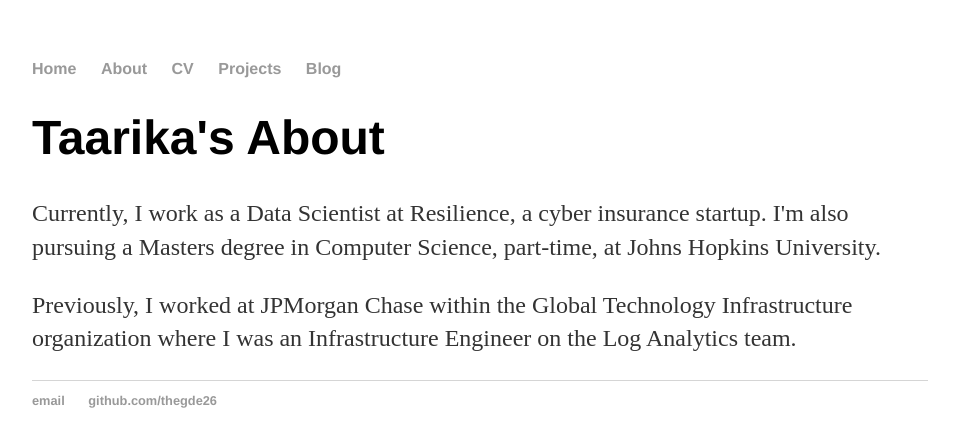
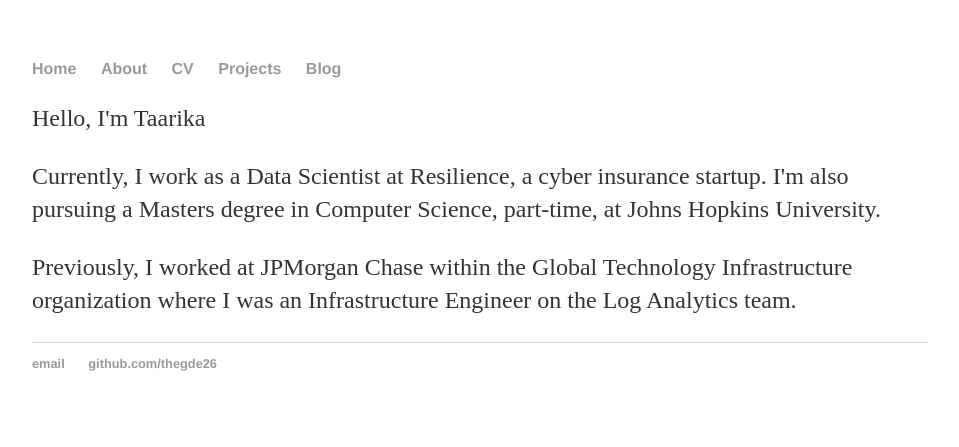
Before and after one commit to thegde26/thegde26.github.io, a Jekyll site: the page built from about/index.html, in a window 1280 px wide. Shown: the top 447 px of the page, without its empty margins (160-1119 px from the left). Built offline with Jekyll 4.4.1, drawn with Linux system fonts in a browser that asks for light colours.

Commit message:
Update index.html

```diff
--- a/about/index.html
+++ b/about/index.html
@@ -2,6 +2,6 @@
 layout: default
 title: Taarika's About
 ---
-<h1>{{ page.title }}</h1>
+<p>Hello, I'm Taarika</p>
 <p>Currently, I work as a Data Scientist at Resilience, a cyber insurance startup. I'm also pursuing a Masters degree in Computer Science, part-time, at Johns Hopkins University.</p>
 <p>Previously, I worked at JPMorgan Chase within the Global Technology Infrastructure organization where I was an Infrastructure Engineer on the Log Analytics team.</p>
```
